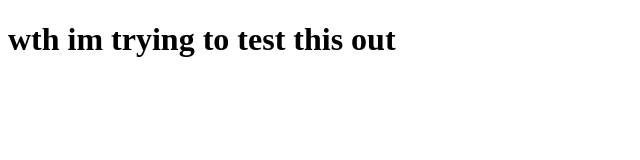
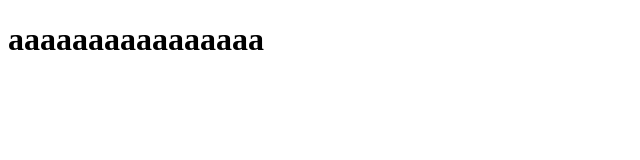
Before and after one commit to SearingRaptor32/SearingRaptor32.github.io, a plain HTML site: page index.html in a window 1280 px wide. Shown: the whole page, without its empty margins (0-640 px from the left). Drawn offline with Linux system fonts and the light colour scheme.

Commit message:
Update index.html

```diff
--- a/index.html
+++ b/index.html
@@ -1,6 +1,6 @@
 <!DOCTYPE html>
 <html>
   <body>
-    <h1>wth im trying to test this out</h1>
+    <h1>aaaaaaaaaaaaaaaa</h1>
   </body>
 </html>
```
